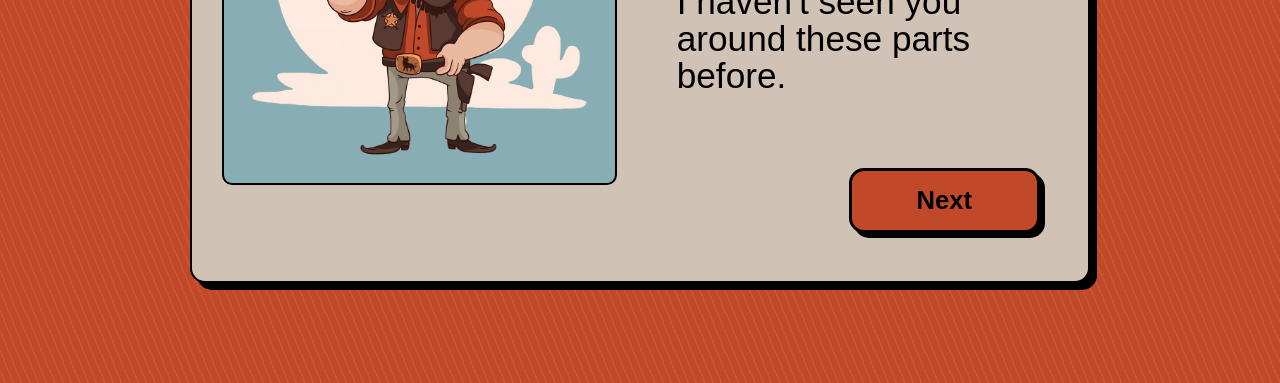
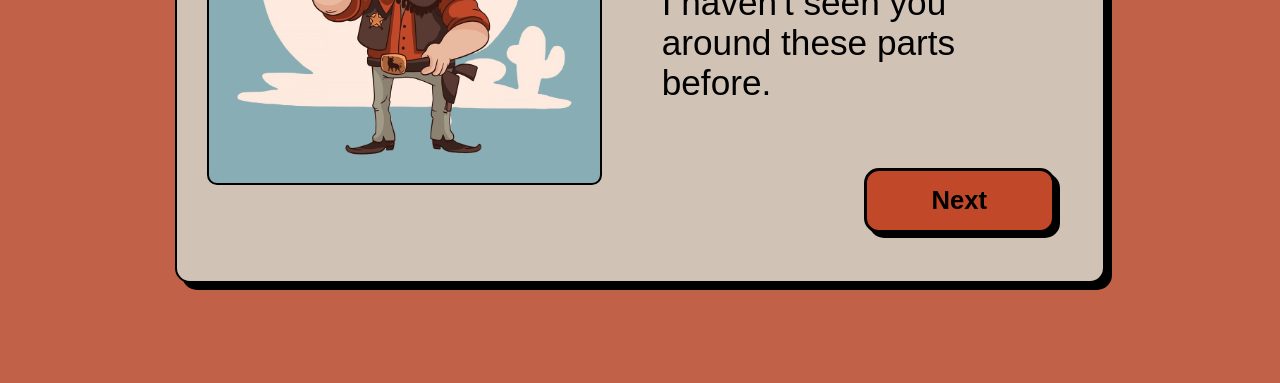
Before and after one commit to williamwestergard/the-sheriff, a plain HTML site: page index.html in a window 1280 px wide. Shown: the part 417-800 px from the top of the page. Drawn offline with Linux system fonts and the light colour scheme.

Commit message:
uppdaterad bakgrundsfärg

```diff
--- a/javascript.js
+++ b/javascript.js
@@ -9,7 +9,7 @@ function nextClicked() {
   } else if (nextButton == 2) {
     message = "Oh, you don't?";
   } else if (nextButton == 3) {
-    message = "Well I hope you don't mind if I ask you a few questions.";
+    message = "Well then, I hope you don't mind if I ask you a few questions.";
   } else if (nextButton == 4) {
     document.getElementById("nextButton").style.display = "none";
     document.getElementById("name-input").style.display = "block";
--- a/styles.css
+++ b/styles.css
@@ -11,8 +11,8 @@
 }
 
 body {
-  background-color: #c14929;
-  background:repeating-linear-gradient(249deg, #C14929 0,#C14929 20%, #C65636 0,#C65636 25%) 0 / 25px 20px;
+  background-color: #c16248;
+  /* background-color: #2a4863; */
   margin: auto;
   text-align: center;
   font-family: Arial, Helvetica, sans-serif;
@@ -32,7 +32,7 @@ main {
   box-shadow: 7px 7px 0 black;
   border-radius: 15px;
   padding: 10px;
-  width: 900px;
+  width: 930px;
   height: 600px;
   display: flex;
   flex-direction: row;
@@ -43,7 +43,7 @@ main {
   flex-direction: column;
   justify-content: center;
   font-size: 2.2rem;
-  line-height: 37px;
+  line-height: 40px;
   padding: 60px;
 }
 
```
